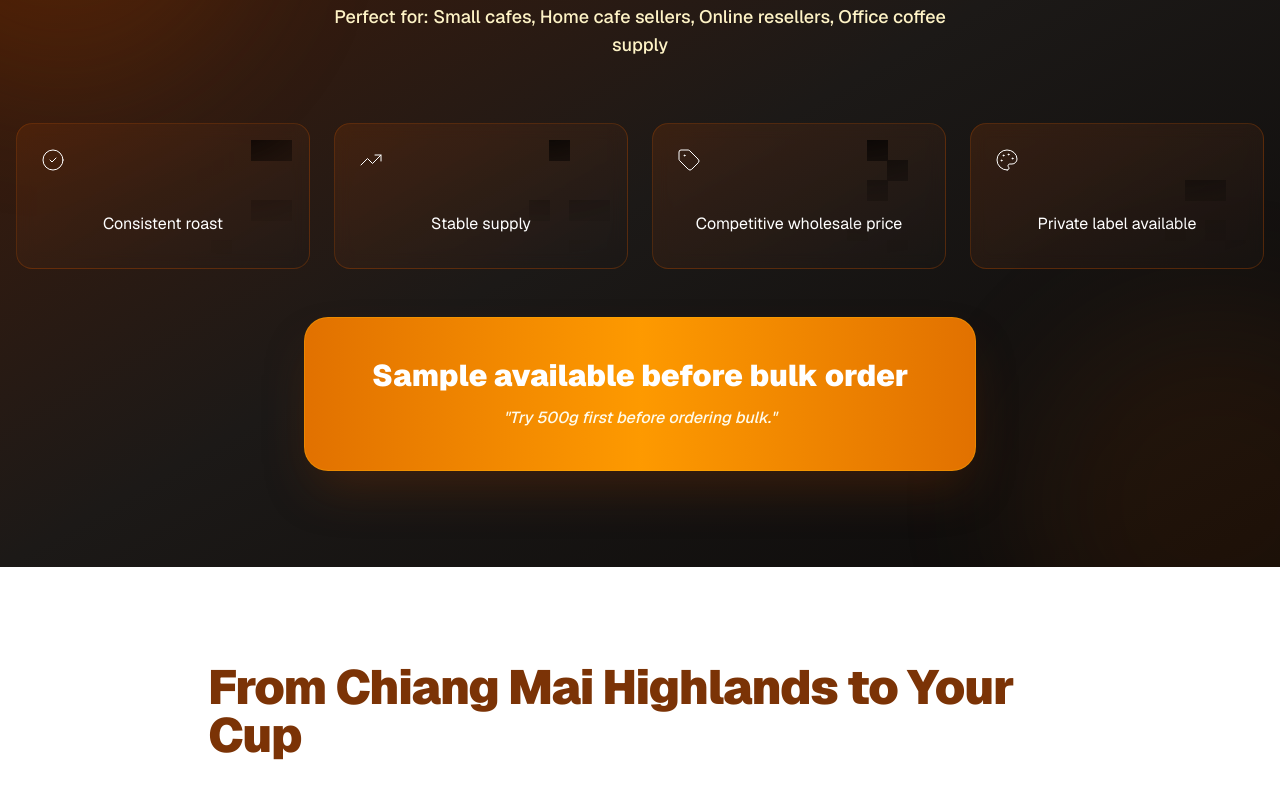
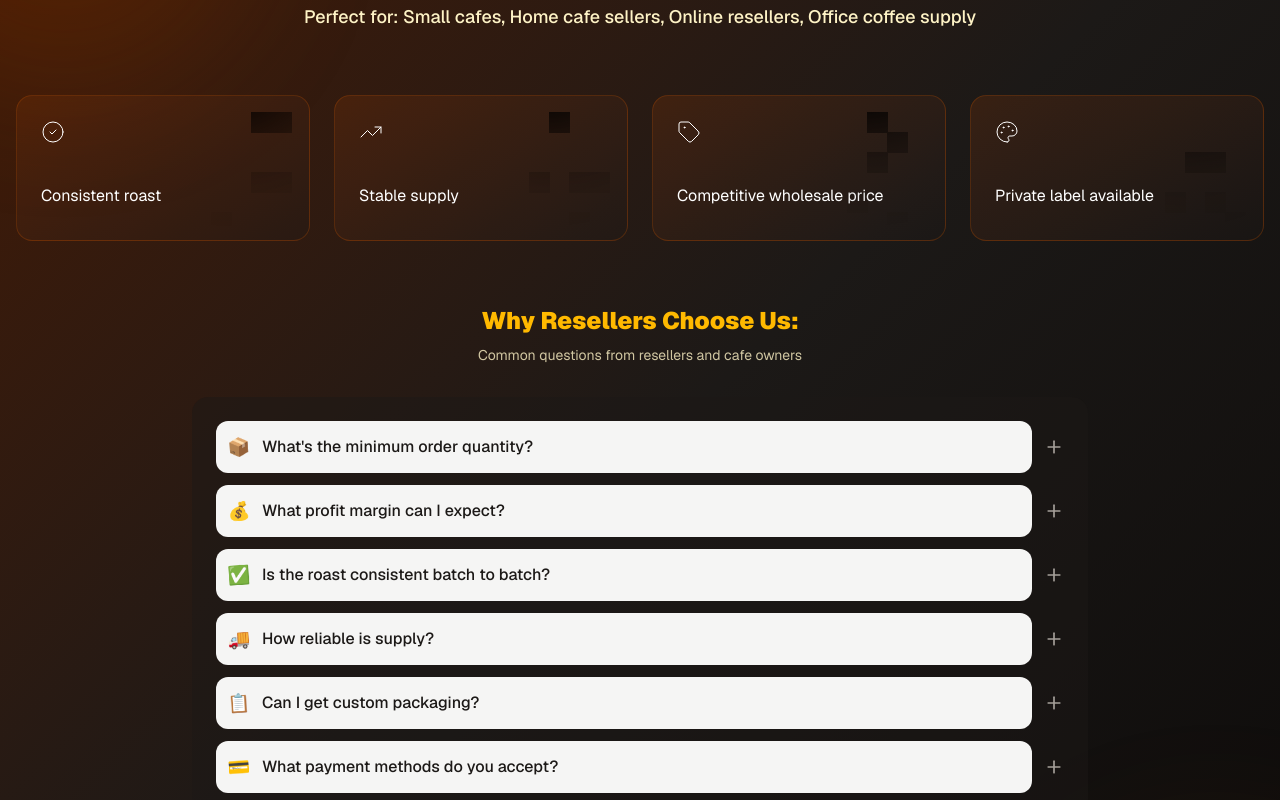
Before and after one commit to vanya6537/roasted-beans-th, a Next.js app: page /en in a window 1280 px wide. Shown: the part 1400-2200 px from the top of the page. Built offline with nearby package versions, Linux system fonts and the light colour scheme.

Commit message:
feat: add FAQ section to HomePage with common questions for resellers; update sitemap and layout URLs to new deployment

```diff
--- a/messages/en.json
+++ b/messages/en.json
@@ -69,6 +69,32 @@
       "price": "Competitive wholesale price",
       "privateLabel": "Private label available",
       "sample": "Sample available before bulk order"
+    },
+    "faqs": {
+      "moq": {
+        "q": "What's the minimum order quantity?",
+        "a": "Start with 500g sample (350฿). For bulk: 5kg minimum at 599฿/kg for volume discounts."
+      },
+      "profit": {
+        "q": "What profit margin can I expect?",
+        "a": "Resell at 1,000–1,200฿/kg. Average margin: 400–600฿ per kg. Many cafes charge 45–60฿ per cup (250ml) for 18–25g per serving."
+      },
+      "consistency": {
+        "q": "Is the roast consistent batch to batch?",
+        "a": "Yes. We roast to specification and test every batch. Minor variations in taste are normal with fresh roasting — part of the premium experience."
+      },
+      "supply": {
+        "q": "How reliable is supply?",
+        "a": "We maintain stock. Average turnaround: 2–3 days for orders. For ongoing contracts, we offer dedicated supply agreements."
+      },
+      "packaging": {
+        "q": "Can I get custom packaging?",
+        "a": "Yes. Minimum 50kg for custom labels. Standard valve bags provided as default. Ask on LINE for branding options and pricing."
+      },
+      "payment": {
+        "q": "What payment methods do you accept?",
+        "a": "Bank transfer (Thai banking hours), Promptpay QR code, Cash on delivery (Chiang Mai area), or LINE Pay. Ask K. Jen (089-8556550) for details."
+      }
     }
   },
   "FAQ": {
--- a/messages/th.json
+++ b/messages/th.json
@@ -69,6 +69,32 @@
       "price": "ราคาส่งที่แข่งขันได้",
       "privateLabel": "รับทำแบรนด์ตัวเอง (Private label)",
       "sample": "ขอรับตัวอย่างได้ก่อนสั่งจำนวนมาก"
+    },
+    "faqs": {
+      "moq": {
+        "q": "จำนวนสั่งขั้นต่ำเท่าไหร่?",
+        "a": "เริ่มต้นจาก 500 กรัม ตัวอย่าง (350฿) สำหรับการสั่งปริมาณมาก: ขั้นต่ำ 5 กก. ที่ 599฿/กก. มีลดราคาตามปริมาณ"
+      },
+      "profit": {
+        "q": "ลำเอียงกำไรเท่าไหร่?",
+        "a": "ขายต่อได้ 1,000–1,200฿/กก. กำไรโดยเฉลี่ย: 400–600฿ ต่อกิโลกรัม ร้านกาแฟหลายแห่งเรียกเก็บ 45–60฿ ต่อแก้ว (250 มล.) ใช้เมล็ด 18–25 กรัม ต่อการดื่มด่ำ"
+      },
+      "consistency": {
+        "q": "มาตรฐานการคั่วมั่นคงสม่ำเสมอไหม?",
+        "a": "ใช่ครับ เราคั่วตามข้อกำหนดและทดสอบแต่ละแบทช์ ความแตกต่างเล็กน้อยในรสชาติเป็นเรื่องปกติเมื่อคั่วสดใหม่ – เป็นส่วนหนึ่งของประสบการณ์พรีเมียม"
+      },
+      "supply": {
+        "q": "ความพร้อมส่งมั่นคงเพียงใด?",
+        "a": "เรามีสต็อก การส่งมอบโดยเฉลี่ย: 2–3 วันสำหรับคำสั่ง สำหรับสัญญาที่อยู่ต่อ เรามี supply agreements แบบเฉพาะเจาะจง"
+      },
+      "packaging": {
+        "q": "ได้รับแพ็คเกจจิ้งแบบเฉพาะไหม?",
+        "a": "ได้ครับ ขั้นต่ำ 50 กก. สำหรับฉลากแบบเฉพาะ มีถุง valve มาตรฐาน ขอใบเสนอราคาสำหรับตัวเลือกแบรนด์ต่าง ๆ ได้ที่ LINE"
+      },
+      "payment": {
+        "q": "ยอมรับวิธีชำระเงินไหนบ้าง?",
+        "a": "โอนเงินธนาคาร (ในเวลาทำการ), QR PromptPay, เก็บเงินปลายทาง (เชียงใหม่), หรือ LINE Pay ติดต่อ K. เจน (089-8556550) สำหรับรายละเอียด"
+      }
     }
   },
   "FAQ": {
--- a/src/app/[locale]/page.tsx
+++ b/src/app/[locale]/page.tsx
@@ -133,20 +133,22 @@ export default function HomePage() {
         <div className="absolute top-0 left-0 -mt-32 -ml-32 h-96 w-96 rounded-full bg-amber-800/20 blur-3xl" />
         <div className="absolute bottom-0 right-0 -mb-32 -mr-32 h-96 w-96 rounded-full bg-amber-700/10 blur-3xl" />
 
-        <div className="relative z-10 container mx-auto px-4 text-center">
-          <AnimatedContainer>
-            <h2 className="mb-6 text-3xl font-black tracking-tight md:text-5xl">
+        <div className="relative z-10 container mx-auto px-4">
+          <AnimatedContainer className="mb-6 text-center">
+            <h2 className="mb-4 text-3xl font-black tracking-tight md:text-5xl">
               {wt("title")}
             </h2>
           </AnimatedContainer>
 
-          <AnimatedContainer delay={0.1}>
-            <p className="mx-auto mb-16 max-w-2xl text-lg font-medium text-amber-100">
+          <AnimatedContainer delay={0.1} className="mb-16 text-center">
+            <p className="mx-auto max-w-3xl text-lg font-medium text-amber-100">
               {wt("perfectFor")}
             </p>
           </AnimatedContainer>
 
-          <div className="grid gap-6 sm:grid-cols-2 lg:grid-cols-4 mb-12">
+          {/* Feature Cards Section */}
+          <AnimatedContainer delay={0.2} className="mb-16">
+            <div className="grid gap-6 sm:grid-cols-2 lg:grid-cols-4">
               <motion.div
                 initial={{ opacity: 0, y: 20 }}
                 whileInView={{ opacity: 1, y: 0 }}
@@ -211,28 +213,86 @@ export default function HomePage() {
                 />
               </motion.div>
             </div>
+          </AnimatedContainer>
 
-          {/* Sample CTA Card - Premium Highlight */}
+          {/* Wholesale Q&A Section */}
+          <AnimatedContainer delay={0.3} className="mx-auto max-w-4xl">
+            <div className="mb-8 text-center">
+              <h3 className="text-2xl font-black text-amber-400 mb-2">
+                {wt("whyResellers.title")}
+              </h3>
+              <p className="text-amber-100/80 text-sm">
+                Common questions from resellers and cafe owners
+              </p>
+            </div>
+            <FaqAccordion
+              data={[
+                {
+                  id: 1,
+                  question: wt("faqs.moq.q"),
+                  answer: wt("faqs.moq.a"),
+                  icon: "📦",
+                  iconPosition: "left",
+                },
+                {
+                  id: 2,
+                  question: wt("faqs.profit.q"),
+                  answer: wt("faqs.profit.a"),
+                  icon: "💰",
+                  iconPosition: "left",
+                },
+                {
+                  id: 3,
+                  question: wt("faqs.consistency.q"),
+                  answer: wt("faqs.consistency.a"),
+                  icon: "✅",
+                  iconPosition: "left",
+                },
+                {
+                  id: 4,
+                  question: wt("faqs.supply.q"),
+                  answer: wt("faqs.supply.a"),
+                  icon: "🚚",
+                  iconPosition: "left",
+                },
+                {
+                  id: 5,
+                  question: wt("faqs.packaging.q"),
+                  answer: wt("faqs.packaging.a"),
+                  icon: "📋",
+                  iconPosition: "left",
+                },
+                {
+                  id: 6,
+                  question: wt("faqs.payment.q"),
+                  answer: wt("faqs.payment.a"),
+                  icon: "💳",
+                  iconPosition: "left",
+                },
+              ]}
+              className="w-full bg-stone-900/50 rounded-2xl p-6"
+              questionClassName="bg-amber-900/50 text-amber-50"
+              answerClassName="bg-amber-900/20 text-amber-50 border border-amber-700/30"
+            />
+          </AnimatedContainer>
+
+          {/* CTA */}
+          <AnimatedContainer delay={0.4} className="mt-16 text-center">
             <motion.div
-            initial={{ opacity: 0, y: 20 }}
-            whileInView={{ opacity: 1, y: 0 }}
+              initial={{ opacity: 0, scale: 0.95 }}
+              whileInView={{ opacity: 1, scale: 1 }}
               viewport={{ once: true, margin: "-100px" }}
               transition={{ duration: 0.6, delay: 0.5 }}
-            className="mx-auto max-w-2xl rounded-3xl bg-gradient-to-r from-amber-600 via-amber-500 to-amber-600 p-10 text-center shadow-2xl shadow-amber-900/40 border border-amber-400/30"
+              className="inline-block rounded-3xl bg-gradient-to-r from-amber-600 via-amber-500 to-amber-600 px-10 py-6 text-center shadow-2xl shadow-amber-900/40 border border-amber-400/30"
             >
-            <motion.h3
-              className="mb-3 text-3xl font-black text-white"
-              initial={{ scale: 0.95 }}
-              whileInView={{ scale: 1 }}
-              viewport={{ once: true }}
-              transition={{ duration: 0.5, delay: 0.6 }}
-            >
-              {wt("whyResellers.sample")}
-            </motion.h3>
-            <p className="text-amber-50 italic font-medium">
-              {'"Try 500g first before ordering bulk."'}
+              <p className="text-white font-bold text-lg">
+                Ready to start? Order your sample now via LINE
+              </p>
+              <p className="text-amber-100 text-sm mt-2">
+                jane4079 • 089-8556550 • K. เจน
               </p>
             </motion.div>
+          </AnimatedContainer>
         </div>
       </section>
 
--- a/src/app/sitemap.ts
+++ b/src/app/sitemap.ts
@@ -1,7 +1,7 @@
 import type { MetadataRoute } from "next";
 
 export default function sitemap(): MetadataRoute.Sitemap {
-  const baseUrl = "https://roastedbeans.th";
+  const baseUrl = "https://roasted-beans-th.vercel.app";
   const locales = ["en", "th"];
 
   // Main pages for both locales
```
Also changed, not shown: src/app/[locale]/layout.tsx (+11 -11 lines), public/robots.txt. Lines whose indentation alone changed are shown as unchanged.
